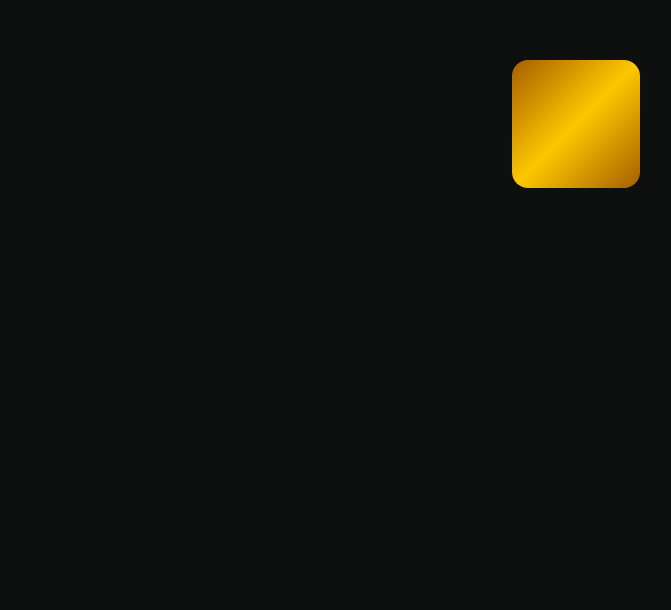
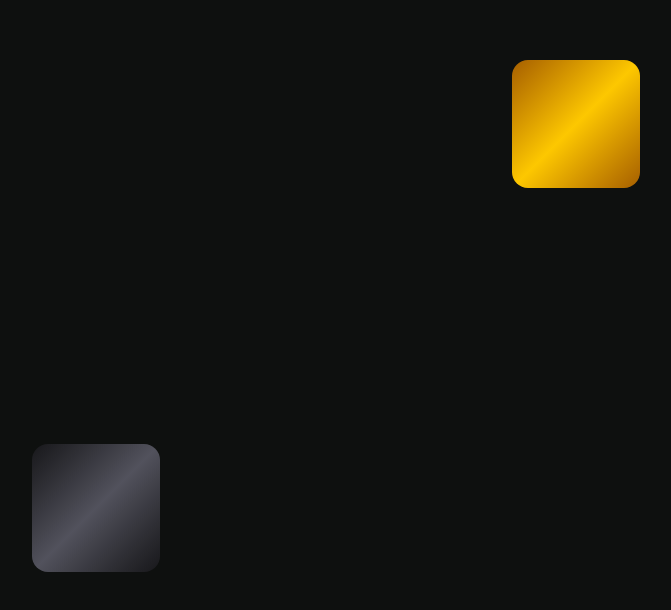
Before and after one commit to mahnafdev/gsap-learning, a React (Vite) app: page / in a window 1280 px wide. Shown: the part 1572-2182 px from the top of the page, without its empty margins (64-735 px from the left). Before the commit the page ends 1856 px from the top, so only its background shows below. Built offline with nearby package versions, Linux system fonts and the light colour scheme.

Commit message:
gsap: quickTo

```diff
--- a/src/Index.tsx
+++ b/src/Index.tsx
@@ -4,6 +4,7 @@ import To from "./components/To";
 import FromTo from "./components/FromTo";
 import GetProperty from "./components/GetProperty";
 import ParseEase from "./components/ParseEase";
+import QuickTo from "./components/QuickTo";
 
 export default function Home() {
 	//* GSAP Version
@@ -24,6 +25,7 @@ export default function Home() {
 			<FromTo />
 			<GetProperty />
 			<ParseEase />
+			<QuickTo />
 		</main>
 	);
 }
--- /dev/null
+++ b/src/components/QuickTo.tsx
@@ -0,0 +1,22 @@
+import { useGSAP } from "@gsap/react";
+import gsap from "gsap";
+
+const QuickTo = () => {
+	useGSAP(() => {
+		gsap.set("#quick-to", { xPercent: 0, yPercent: 0 });
+		const toX = gsap.quickTo("#quick-to", "x", { duration: 0.75, ease: "power4.inOut" });
+		const toY = gsap.quickTo("#quick-to", "y", { duration: 0.75, ease: "power4.inOut" });
+		window.addEventListener("mousemove", (e) => {
+			toX(e.clientX - 155);
+			toY(e.clientY - 660);
+		});
+	}, []);
+	return (
+		<div
+			id="quick-to"
+			className="card gradient-black pointer-events-none"
+		></div>
+	);
+};
+
+export default QuickTo;
```
